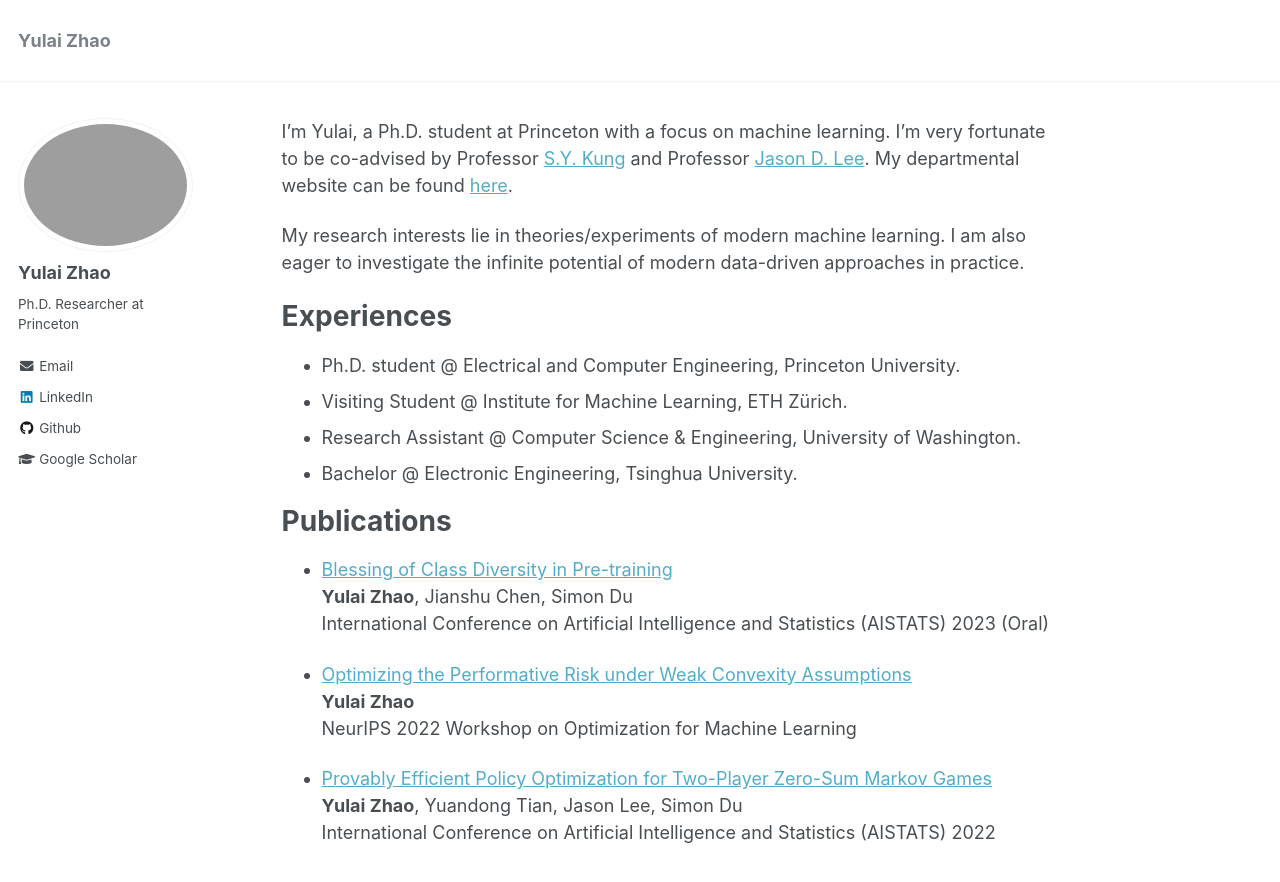
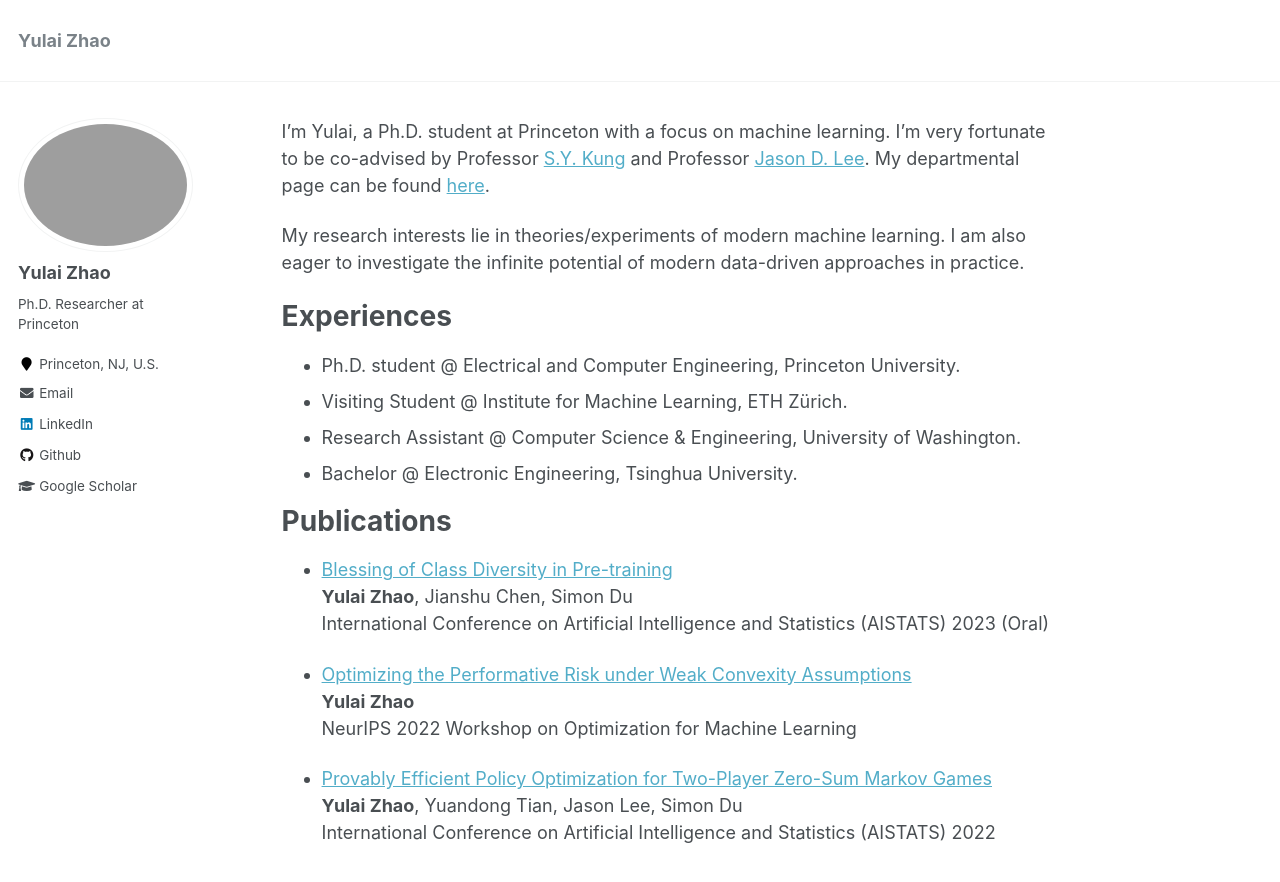
Before and after one commit to zhaoyl18/zhaoyl18.github.io, a Jekyll site: the page built from _pages/about.md, in a window 1280 px wide and 1031 px high. Shown: the top 882 px of the window. Built offline with Jekyll 4.4.1, drawn with Linux system fonts in a browser that asks for light colours.

```diff
--- a/_config.yml
+++ b/_config.yml
@@ -83,8 +83,8 @@ author:
   name             : "Yulai Zhao"
   avatar           : "avatar.png"
   bio              : "Ph.D. Researcher at Princeton"
-  # location         : "Princeton, U.S."
-  email            : "yulaiz@princeton.edu"
+  location         : "Princeton, NJ, U.S."
+  email            : "zhaoyl18thu@gmail.com"
   linkedin         :  yulaizhao
   googlescholar    :  https://scholar.google.com/citations?user=r-mWYj0AAAAJ
   bitbucket        :
--- a/_pages/about.md
+++ b/_pages/about.md
@@ -7,7 +7,7 @@ redirect_from:
   - /about.html
 ---
 
-I'm Yulai, a Ph.D. student at Princeton with a focus on machine learning. I'm very fortunate to be co-advised by Professor [S.Y. Kung](https://ece.princeton.edu/people/sun-yuan-kung) and Professor [Jason D. Lee](https://jasondlee88.github.io/). My departmental website can be found [here](https://ece.princeton.edu/people/yulai-zhao).
+I'm Yulai, a Ph.D. student at Princeton with a focus on machine learning. I'm very fortunate to be co-advised by Professor [S.Y. Kung](https://ece.princeton.edu/people/sun-yuan-kung) and Professor [Jason D. Lee](https://jasondlee88.github.io/). My departmental page can be found [here](https://ece.princeton.edu/people/yulai-zhao).
 
 
 My research interests lie in theories/experiments of modern machine learning. I am also eager to investigate the infinite potential of modern data-driven approaches in practice.
```
